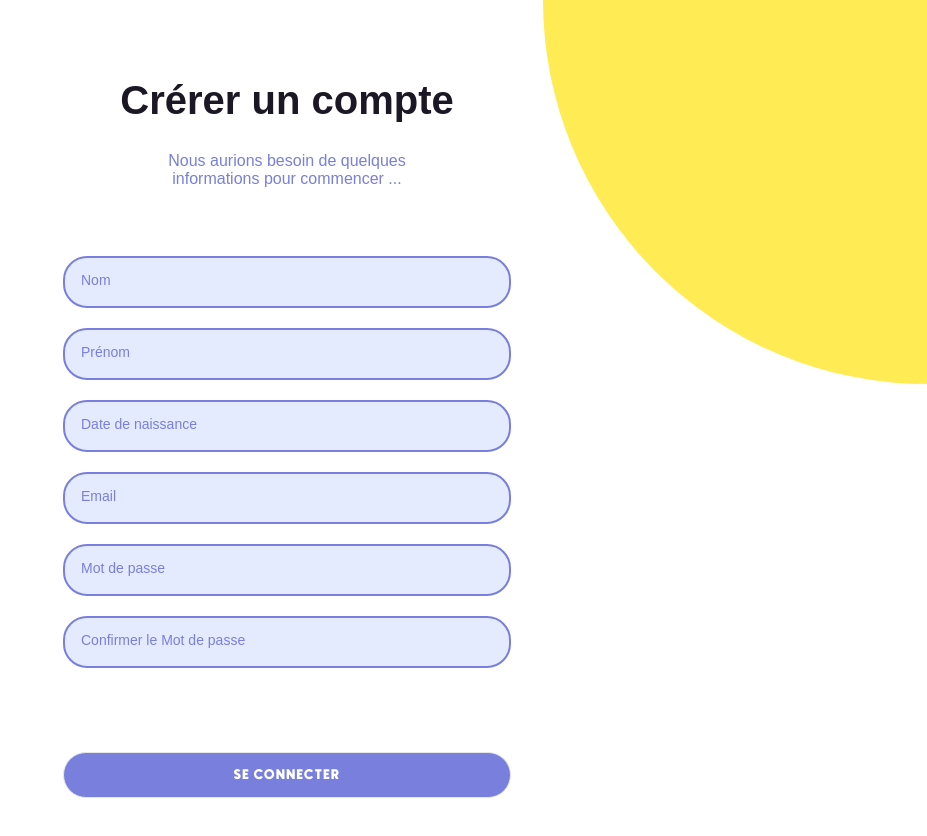
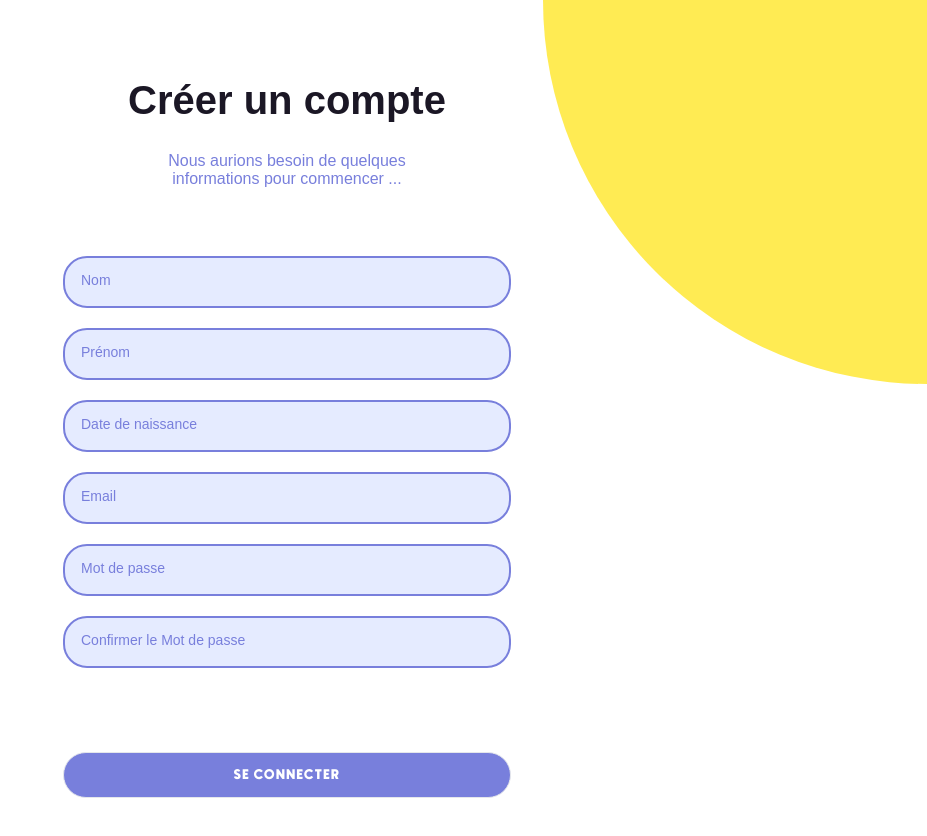
Before and after one commit to KizuCore/Flambow-Project, a React (Vite) app: page /register in a window 1280 px wide. Shown: the top 836 px of the page, without its empty margins (353-1280 px from the left). Built offline with nearby package versions, Linux system fonts and the light colour scheme; a web font is replaced by a local one.

Commit message:
fix: Correct typo in RegisterPage component heading

```diff
--- a/src/components/Auth/RegisterPage.tsx
+++ b/src/components/Auth/RegisterPage.tsx
@@ -10,7 +10,7 @@ export default function RegisterPage() {
             {/* Contenu scrollable */}
             <div className="relative z-10 w-full max-w-md mx-auto flex flex-col items-center text-center">
                 <h1 className="text-[40px] leading-[100%] font-bold text-[#1B1725] font-bricolage mb-[2rem]">
-                    Crérer un compte
+                    Créer un compte
                 </h1>
                 <p className="font-sofia text-[#787FDC] text-[16px] leading-[18px] text-center font-normal mb-5 pb-[3rem]">
                     Nous aurions besoin de quelques<br />
```
